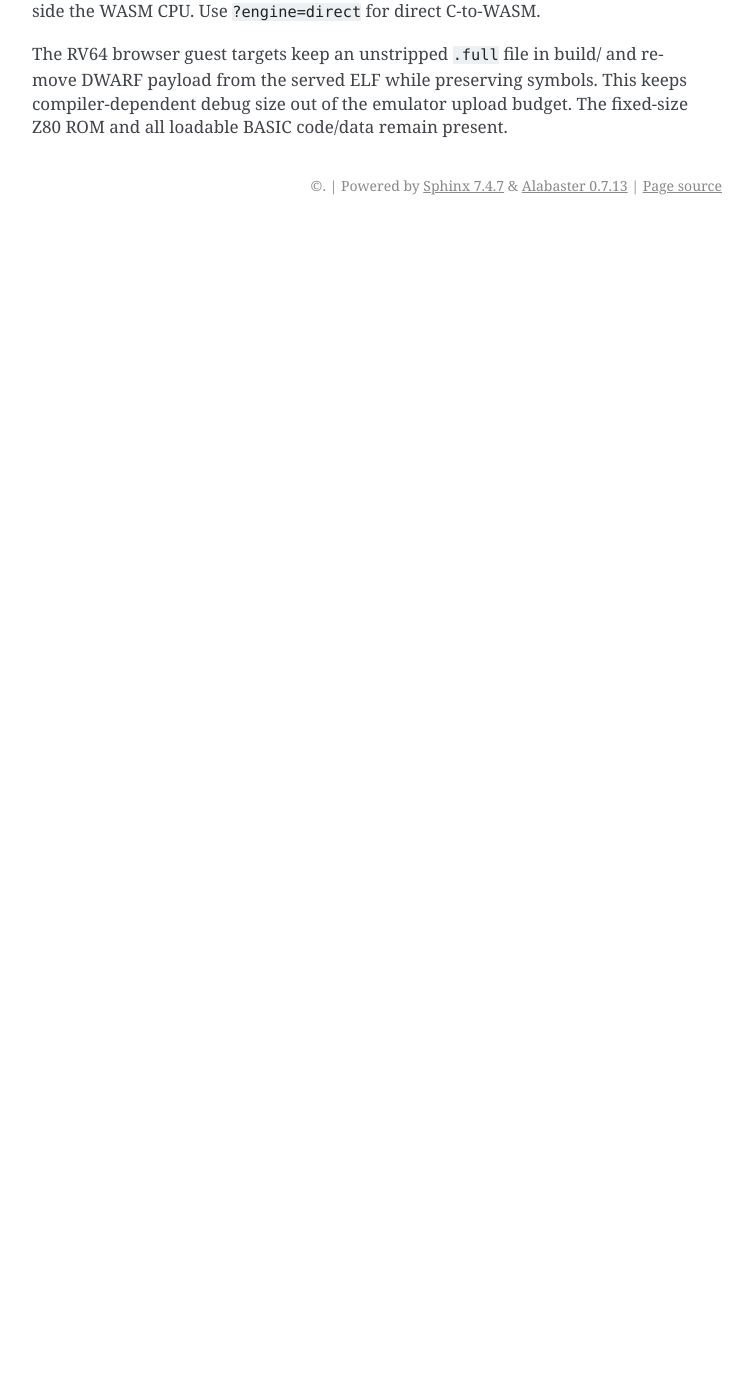
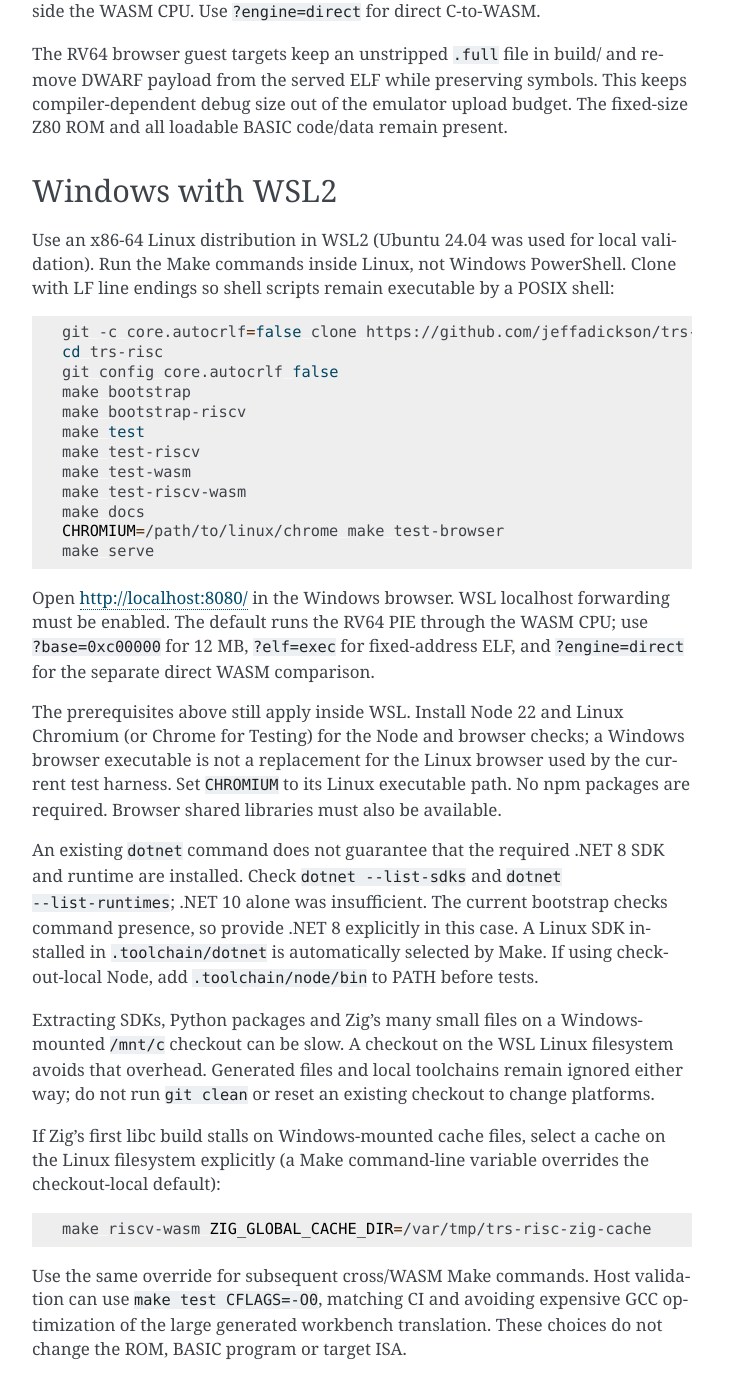
Before and after one commit to jeffadickson/trs-risc, a Sphinx documentation site: the page built from docs/getting-started.rst, in a window 1280 px wide and 1400 px high, scrolled down 2179 px. Shown: the whole window, without its empty margins (388-1141 px from the left). Built offline with Sphinx 7.4.7, drawn with Linux system fonts in a browser that asks for light colours; before the commit the page ends 2404 px from its top, so only the background shows below that.

Commit message:
Document WSL validation setup and staged ET_REL linking plan

```diff
--- a/docs/getting-started.rst
+++ b/docs/getting-started.rst
@@ -104,3 +104,61 @@ The RV64 browser guest targets keep an unstripped ``.full`` file in build/ and
 remove DWARF payload from the served ELF while preserving symbols. This keeps
 compiler-dependent debug size out of the emulator upload budget. The fixed-size
 Z80 ROM and all loadable BASIC code/data remain present.
+
+Windows with WSL2
+-----------------
+
+Use an x86-64 Linux distribution in WSL2 (Ubuntu 24.04 was used for local
+validation). Run the Make commands inside Linux, not Windows PowerShell. Clone
+with LF line endings so shell scripts remain executable by a POSIX shell:
+
+.. code-block:: sh
+
+   git -c core.autocrlf=false clone https://github.com/jeffadickson/trs-risc.git
+   cd trs-risc
+   git config core.autocrlf false
+   make bootstrap
+   make bootstrap-riscv
+   make test
+   make test-riscv
+   make test-wasm
+   make test-riscv-wasm
+   make docs
+   CHROMIUM=/path/to/linux/chrome make test-browser
+   make serve
+
+Open http://localhost:8080/ in the Windows browser. WSL localhost forwarding
+must be enabled. The default runs the RV64 PIE through the WASM CPU; use
+``?base=0xc00000`` for 12 MB, ``?elf=exec`` for fixed-address ELF, and
+``?engine=direct`` for the separate direct WASM comparison.
+
+The prerequisites above still apply inside WSL. Install Node 22 and Linux
+Chromium (or Chrome for Testing) for the Node and browser checks; a Windows
+browser executable is not a replacement for the Linux browser used by the
+current test harness. Set ``CHROMIUM`` to its Linux executable path. No npm
+packages are required. Browser shared libraries must also be available.
+
+An existing ``dotnet`` command does not guarantee that the required .NET 8 SDK
+and runtime are installed. Check ``dotnet --list-sdks`` and
+``dotnet --list-runtimes``; .NET 10 alone was insufficient. The current bootstrap
+checks command presence, so provide .NET 8 explicitly in this case. A Linux SDK
+installed in ``.toolchain/dotnet`` is automatically selected by Make. If using
+checkout-local Node, add ``.toolchain/node/bin`` to PATH before tests.
+
+Extracting SDKs, Python packages and Zig's many small files on a Windows-mounted
+``/mnt/c`` checkout can be slow. A checkout on the WSL Linux filesystem avoids
+that overhead. Generated files and local toolchains remain ignored either way;
+do not run ``git clean`` or reset an existing checkout to change platforms.
+
+If Zig's first libc build stalls on Windows-mounted cache files, select a cache
+on the Linux filesystem explicitly (a Make command-line variable overrides the
+checkout-local default):
+
+.. code-block:: sh
+
+   make riscv-wasm ZIG_GLOBAL_CACHE_DIR=/var/tmp/trs-risc-zig-cache
+
+Use the same override for subsequent cross/WASM Make commands. Host validation
+can use ``make test CFLAGS=-O0``, matching CI and avoiding expensive GCC
+optimization of the large generated workbench translation. These choices do not
+change the ROM, BASIC program or target ISA.
--- a/docs/index.rst
+++ b/docs/index.rst
@@ -22,6 +22,7 @@ Repository: https://github.com/jeffadickson/trs-risc
    basic-workbench
    browser
    riscv-emulator
+   et-rel-plan
    source-reference
    sizes
    validation
```
Also changed, not shown: docs/et-rel-plan.rst (added, +113 -0 lines).
